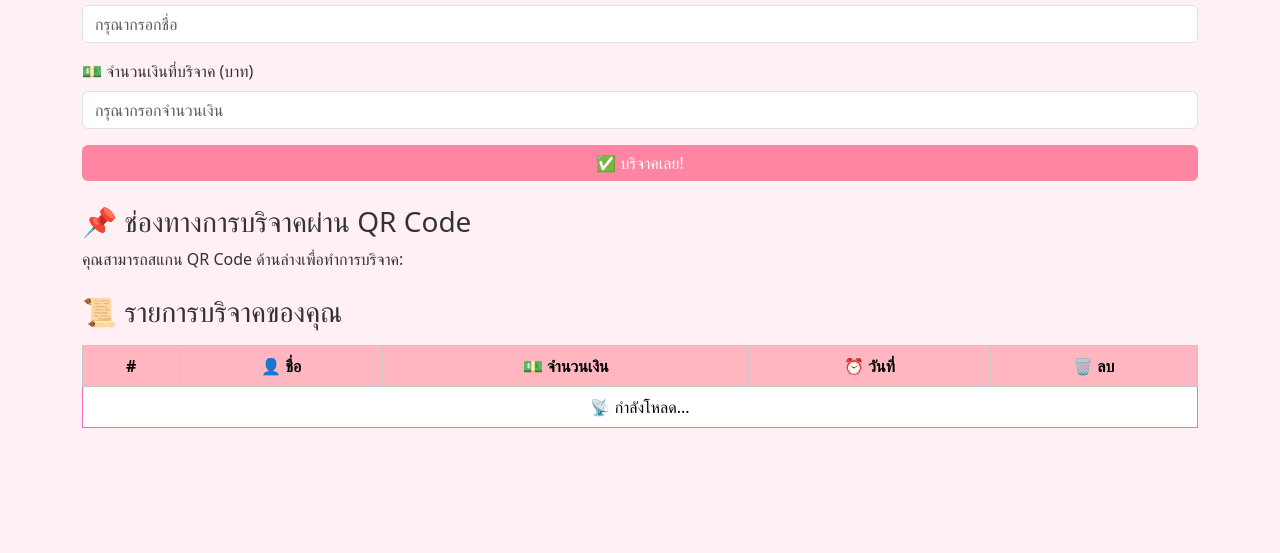
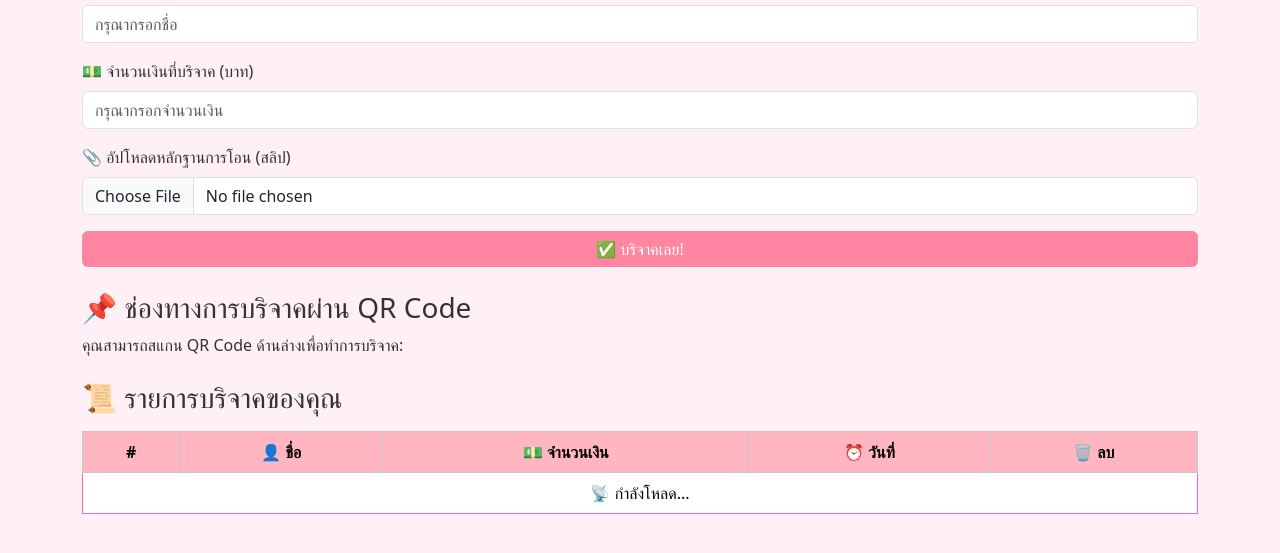
Before and after one commit to maxlawza007/maxlawza007.github.io, a plain HTML site: page donate.html in a window 1280 px wide. Shown: the part 265-818 px from the top of the page. Drawn offline with nearby package versions, Linux system fonts and the light colour scheme.

Commit message:
donate.html

```diff
--- a/donate.html
+++ b/donate.html
@@ -83,6 +83,10 @@
     <label for="donation-amount" class="form-label">💵 จำนวนเงินที่บริจาค (บาท)</label>
     <input type="number" class="form-control" id="donation-amount" placeholder="กรุณากรอกจำนวนเงิน" required>
   </div>
+  <div class="mb-3">
+    <label for="proof-upload" class="form-label">📎 อัปโหลดหลักฐานการโอน (สลิป)</label>
+    <input type="file" class="form-control" id="proof-upload" accept="image/*" required>
+  </div>
   <button type="submit" class="btn btn-success w-100">✅ บริจาคเลย!</button>
 </form>
 
```
Lines whose indentation alone changed are shown as unchanged.
